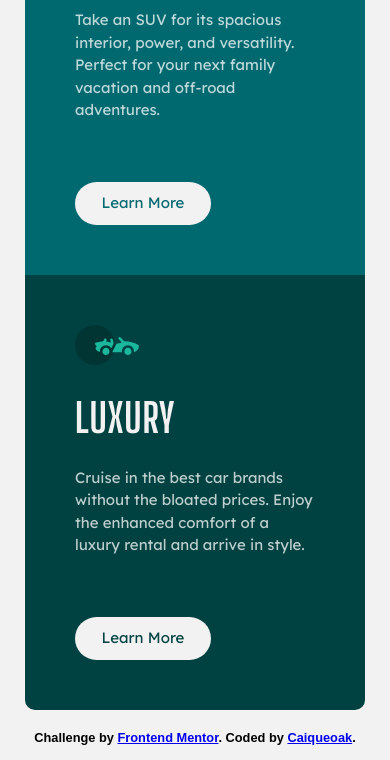
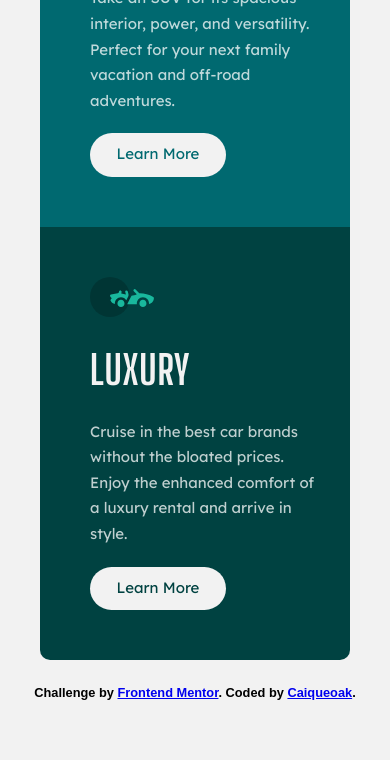
Before and after one commit to Caiqueoak/3-column-preview-card-with-HTML-and-CSS, a plain HTML site: page index.html in a window 390 px wide. Shown: the part 690-1450 px from the top of the page. After the commit the page ends 1400 px from the top, so only its background shows below. Drawn offline with Linux system fonts and the light colour scheme.

Commit message:
adjusted mobile version cards dimensions to match the challenge propose

```diff
--- a/index.html
+++ b/index.html
@@ -41,10 +41,10 @@
             <div class="button-label">Learn More</div></a>
       </div>
     </div>
+    <footer>
+      Challenge by <a href="https://www.frontendmentor.io?ref=challenge" target="_blank">Frontend Mentor</a>.
+      Coded by <a href="https://github.com/Caiqueoak" target="_blank">Caiqueoak</a>.
+    </footer>
   </main>
-  <footer>
-    Challenge by <a href="https://www.frontendmentor.io?ref=challenge" target="_blank">Frontend Mentor</a>.
-    Coded by <a href="https://github.com/Caiqueoak" target="_blank">Caiqueoak</a>.
-  </footer>
 </body>
 </html>
--- a/style.css
+++ b/style.css
@@ -16,10 +16,11 @@ body{
 
 /* Main Card */
 .container{
-    height: 100vh;
+    position: relative;
     display: flex;
     justify-content: center;
     align-items: center;
+    height: 100vh;
 }
 .main-card{
     display: grid;
@@ -58,7 +59,7 @@ body{
 .description-text{
     color: var(--paragraphs);
     font-family: var(--Lexend-Deca);
-    line-height: 1.4rem;
+    line-height: 1.6rem;
 }
 .learn-more-button{
     position: absolute;
@@ -88,8 +89,7 @@ body{
 footer{
     position: absolute;
     text-align: center;
-    bottom: 0;
-    padding: 15px;
+    bottom: 10px;
     width: 100%;
     color: black;
     font-weight: 900;
@@ -98,17 +98,16 @@ footer{
 }
 
 @media screen and (max-width: 933px){
-    body{
-        height: 1450px;
-        position: relative;
-    }
     .container{
-        height: 1450px;
+        height: 1400px;
     }
     .main-card{
-        width: 340px;
-        height: 1350px;
+        width: 310px;
+        height: 1300px;
         grid-template-columns: 1fr;
+    }
+    .cards{
+        padding-right: 25px;
     }
     .sedans-card{
         border-radius: 10px 10px 0 0;
```
Also changed, not shown: images/solution.png.
